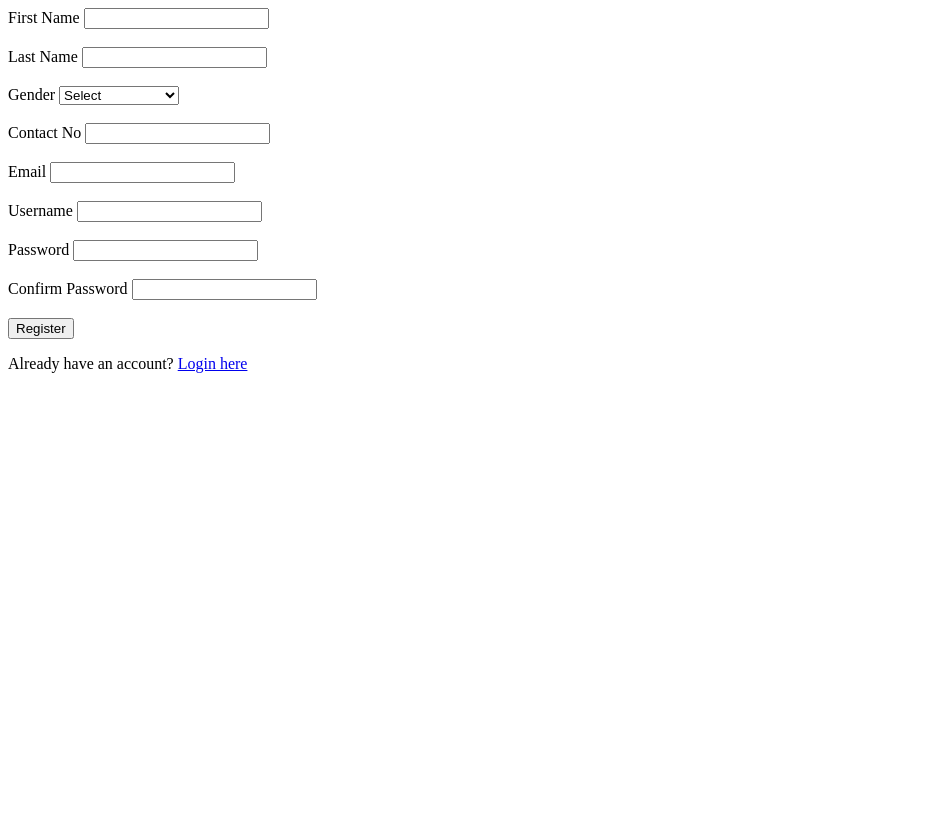
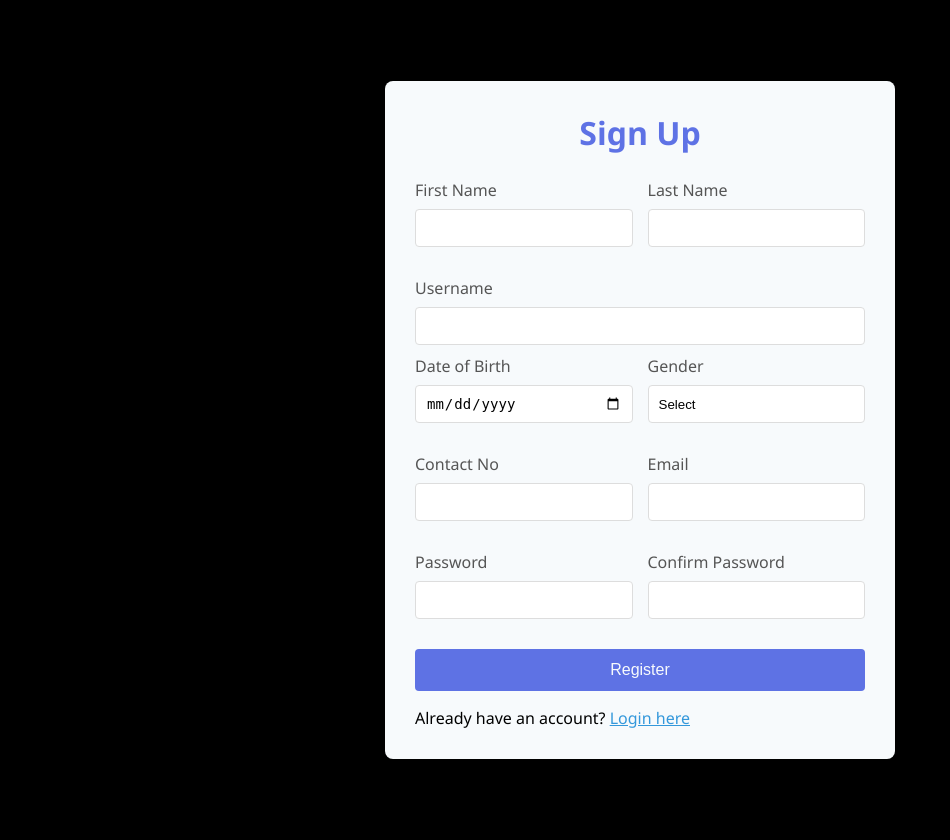
Before and after one commit to ren-rt/DMW-Coursework, a PHP site: page /Register.html in a window 1280 px wide. Shown: the whole page, without its empty margins (0-950 px from the left). Before the commit the page ends 373 px from the top, so only its background shows below. Run offline with PHP 8.4, Linux system fonts and the light colour scheme.

Commit message:
style change

```diff
--- a/Register.html
+++ b/Register.html
@@ -1,11 +1,13 @@
 <html>
     <head>
         <title>Register</title>
+        <link rel="stylesheet" href="registerstyle.css">
         <script type="text/javascript">
             function doValidateRegister() {
                 let firstName = document.getElementById("firstName").value;
                 let lastName = document.getElementById("lastName").value;
                 let gender = document.getElementById("gender").value;
+                let dateOfBirth = document.getElementById("dateOfBirth").value;
                 let contactNo = document.getElementById("contactNo").value;
                 let email = document.getElementById("email").value;
                 let username = document.getElementById("username").value;
@@ -18,6 +20,10 @@
                 }
                 if (username ==""){
                     alert("Enter username");
+                    return false;
+                }
+                if (!dateOfBirth) {
+                    alert("Please enter your Date of Birth");
                     return false;
                 }
                 if (email ==""){
@@ -70,22 +76,66 @@
         </script>
     </head>
     <body>
-        <form action="doSignup.php" method="POST" onsubmit="return doValidateRegister()">
-            First Name <input type="text" id="firstName" name="firstName" required><br><br>
-            Last Name <input type="text" id="lastName" name="lastName" required><br><br>
-            Gender <select id="gender" name="gender" required>
-                <option value="">Select</option>
-                <option value="male">Male</option>
-                <option value="female">Female</option>
-                <option value="other">Prefer not to say</option>
-            </select><br><br>
-            Contact No <input type="text" id="contactNo" name="contactNo" required><br><br>
-            Email <input type="text" id="email" name="email" required><br><br>
-            Username <input type="text" id="username" name="username" required><br><br>
-            Password <input type="password" id="password" name="password" required><br><br>
-            Confirm Password <input type="password" id="confirmPassword" name="confirmPassword" required><br><br>
-            <input type="submit" value="Register">
-        </form>
-        <p>Already have an account? <a href="login.html">Login here</a></p>
+        <div class="register-container">
+            <div class="logo">
+                <h1>Sign Up</h1>
+            </div>
+            <form id="signupForm" action="doSignup.php" method="POST" onsubmit="return doValidateRegister()">
+                <div class="form-column-group">
+                    <div class="form-group">
+                        <label for="firstName">First Name</label>
+                        <input type="text" id="firstName" name="firstName" required>
+                    </div>
+                    <div class="form-group">
+                        <label for="lastName">Last Name</label>
+                        <input type="text" id="lastName" name="lastName" required>
+                    </div>
+                </div>
+                <div class="form-group">
+                    <label for="username">Username</label>
+                    <input type="text" id="username" name="username" required>
+                </div>
+                    <div class="form-column-group">
+                    <div class="form-group date-group">
+                        <label for="dateOfBirth">Date of Birth</label>
+                        <input type="date" id="dateOfBirth" name="dateOfBirth" required>
+                    </div>
+                    <div class="form-group gender-group">
+                        <label for="gender">Gender</label>
+                        <select id="gender" name="gender" class="form-control" required>
+                            <option value="">Select</option>
+                            <option value="male">Male</option>
+                            <option value="female">Female</option>
+                            <option value="other">Other</option>
+                        </select>
+                    </div>
+                </div>
+                <div class="form-column-group">
+                    <div class="form-group">
+                        <label for="contactNo">Contact No</label>
+                        <input type="text" id="contactNo" name="contactNo" required>
+                    </div>
+                    <div class="form-group">
+                        <label for="email">Email</label>
+                        <input type="email" id="email" name="email" required>
+                    </div>
+                </div>
+                <div class="form-column-group">
+                    <div class="form-group">
+                        <label for="password">Password</label>
+                        <input type="password" id="password" name="password" required>
+                    </div>
+                    <div class="form-group">
+                        <label for="confirmPassword">Confirm Password</label>
+                        <input type="password" id="confirmPassword" name="confirmPassword" required>
+                        <div id="errorMessage" class="error-message"></div>
+                    </div>
+                </div>
+                <button type="submit" class="submit-btn">Register</button>
+            </form>
+            <div class="footer-links">
+                Already have an account? <a href="login.html">Login here</a>
+            </div>
+        </div>
     </body>
 </html>
--- a/registerstyle.css
+++ b/registerstyle.css
@@ -1,15 +1,66 @@
 body {
-    font-family: Arial;
-    max-width: 400px;
-    margin: 20px auto;
+    font-family: 'Segoe UI', Tahoma, Geneva, Verdana, sans-serif;
+    background-color: #000000;
+    margin: 0;
+    min-height: 100vh;
     padding: 20px;
-
+    display: flex;
+    justify-content: center;
+    align-items: center;
+}
+.register-container {
+    background-color: #f7fafc;
+    border-radius: 8px;
+    box-shadow: 0 4px 12px rgba(0, 0, 0, 0.1);
+    padding: 30px;
+    width: 450px;
+    max-width: 90%;
+    margin: 0 auto;
+}
+.logo {
+    text-align: center;
+    margin-bottom: 25px;
+}
+.logo h1 {
+    color: #5e72e5;
+    margin: 0;
+}
+.form-group {
+    flex: 1;
+    margin-bottom: 0;
+}
+.form-group label {
+    display: block;
+    margin-bottom: 8px;
+    color: #555;
+    font-weight: 500;
+}
+.form-group input {
+    width: 100%;
+    padding: 10px;
+    border: 1px solid #ddd;
+    border-radius: 4px;
+    font-size: 14px;
+}
+.form-column-group {
+    display: flex;
+    width: 100%;
+    gap: 15px;
+    margin-bottom: 20px
+}
+.column {
+    flex: 1;
+    min-width: 0;
 }
 input, select {
     margin-bottom: 10px;
     padding: 5px;
     width: 100%;
     box-sizing: border-box;
+}
+.date-group, .gender-group{
+    flex: 1;
+    min-width: 0;
 }
 input[type="submit"] {
     background: #4CAF50;
@@ -18,8 +69,35 @@ body {
     padding: 10px;
     cursor: pointer;
 }
-    a {
-        color: #4CAF50;
+input[type="date"]{
+    height: 38px;
+    padding: 8px 10px;
+}
+select{
+    height: 38px;
+    padding: 8px 10px;
+    background-color: white;
+    border: 1px solid #ddd;
+    border-radius: 4px;
+    appearance: none;
+    background-size: 15px;
+}
+.submit-btn {
+    width: 100%;
+    padding: 12px;
+    background-color: #5e72e4;
+    color: #f7fafc;
+    border: none;
+    border-radius: 4px;
+    font-size: 16px;
+    cursor: pointer;
+    transition: background-color 0.3s;
+}
+.submit-btn:hover {
+    background-color: #11cdef;
+}
+.footer-links a {
+color: #3498db;
 }
 h1 {
 text-align: center;
```
Lines whose indentation alone changed are shown as unchanged.
